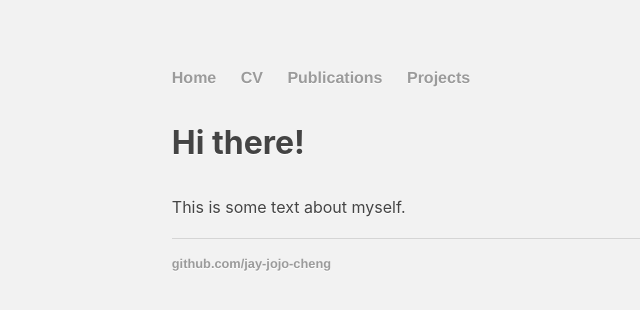
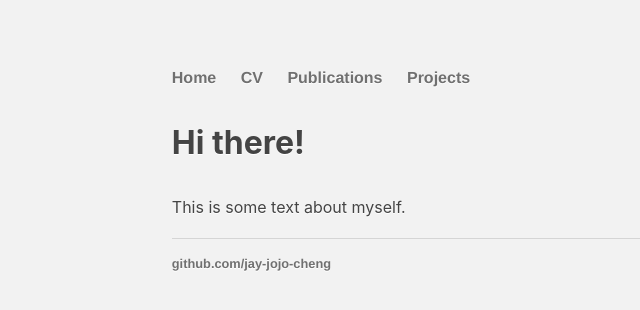
Before and after one commit to jay-jojo-cheng/jay-jojo-cheng.github.io, a Jekyll site: the page built from index.html, in a window 1280 px wide. Shown: the top 310 px of the page, without its empty margins (1-641 px from the left). Built offline with Jekyll 4.4.1, drawn with Linux system fonts in a browser that asks for light colours.

Commit message:
Update main.css

```diff
--- a/css/main.css
+++ b/css/main.css
@@ -4,8 +4,8 @@ code {background: white;}
 a {border-bottom: 1px solid #444444; color: #444444; text-decoration: none;}
 a:hover {border-bottom: 0;}
 
-nav a, footer a {color:#9B9B9B; border-bottom: 0;}
-nav a:hover, footer a:hover {border-bottom: 1px solid #9B9B9B; text-decoration: none;}
+nav a, footer a {color:#707070; border-bottom: 0;}
+nav a:hover, footer a:hover {border-bottom: 1px solid #707070; text-decoration: none;}
 
 nav ul, footer ul {
     font-family:'Helvetica', 'Arial', 'Sans-Serif';
```
